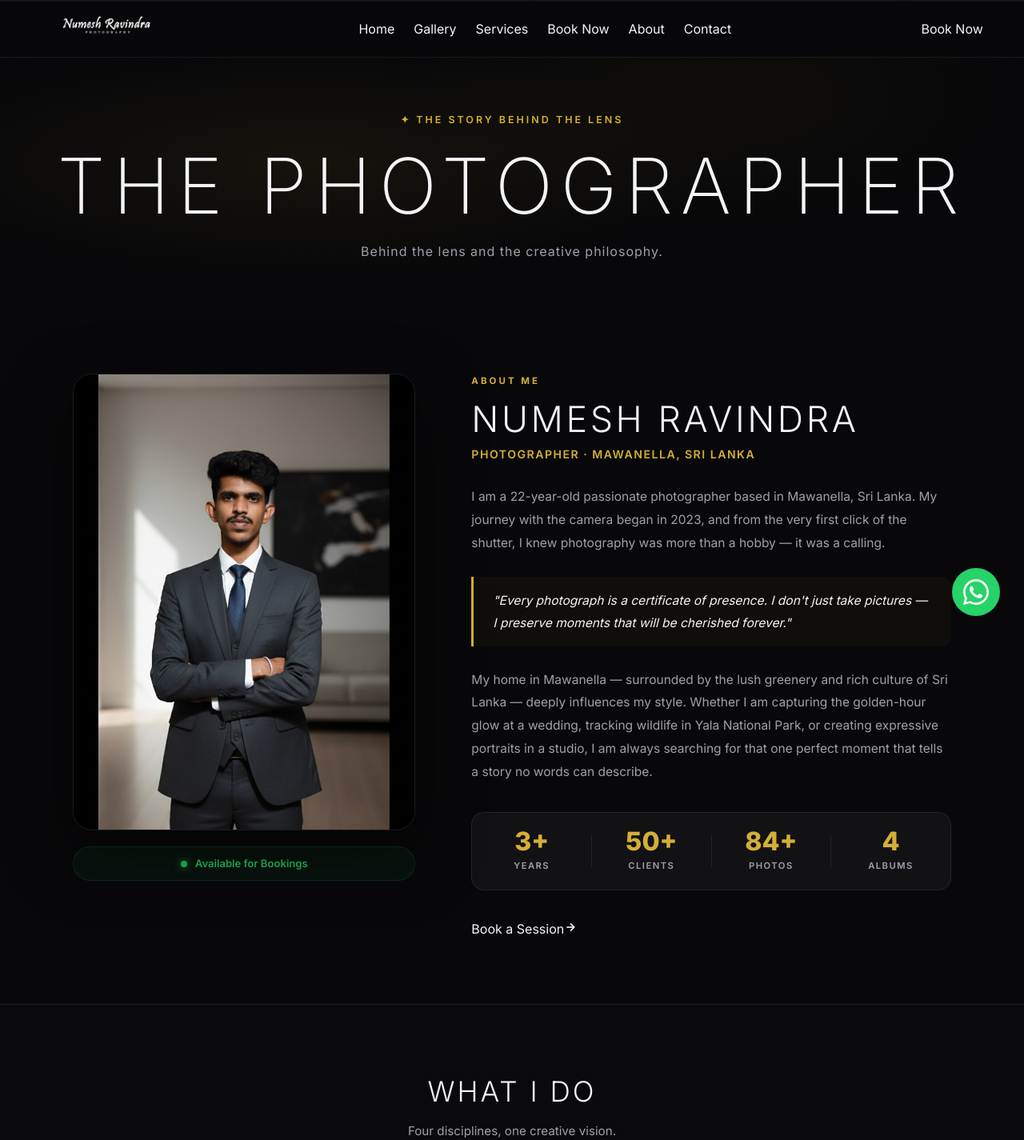
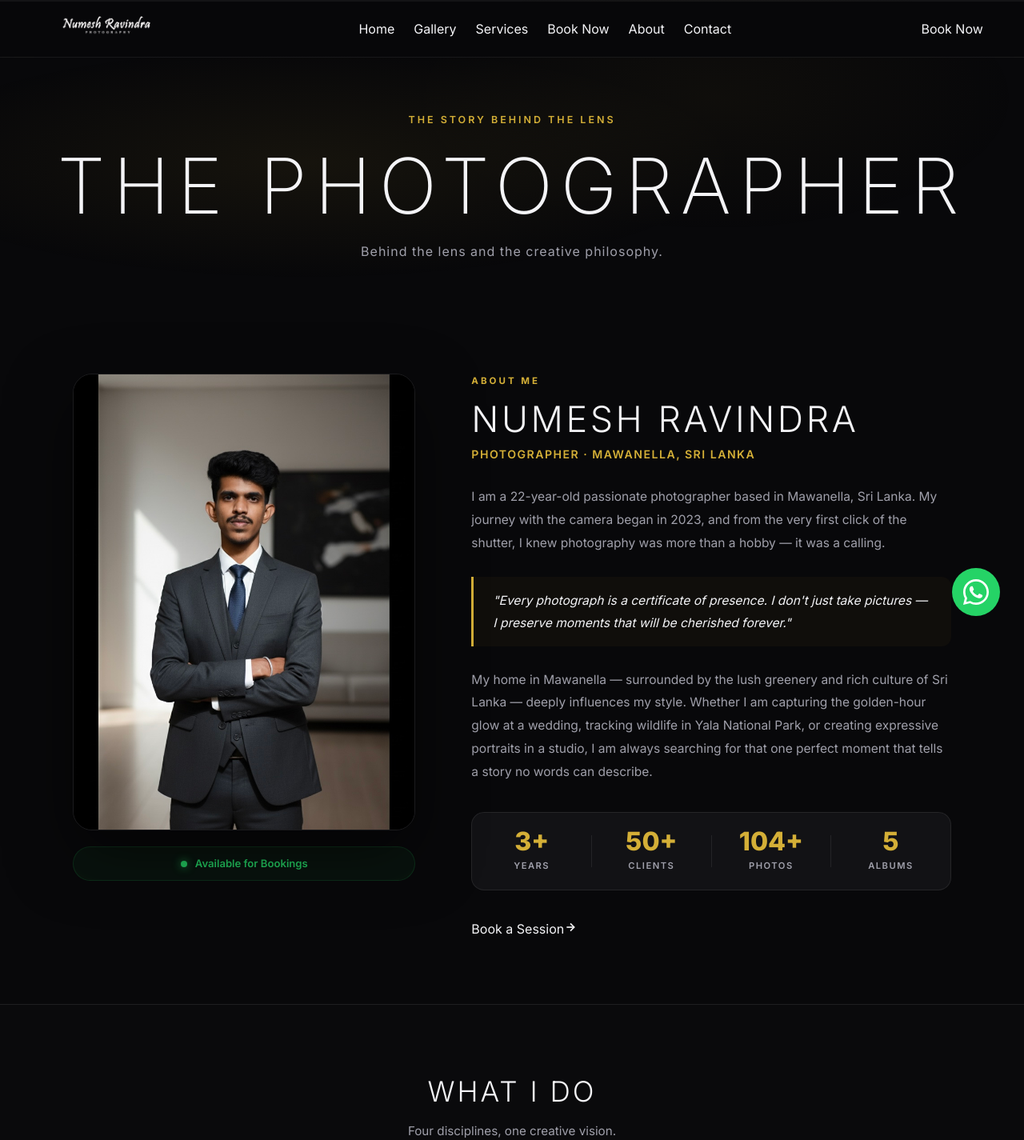
Before and after one commit to Numesh20/Numesh-Ravindra-Photography-Website-Frontend, a Next.js app: page /about in a window 1280 px wide. Shown: the top 1425 px of the page at 80% size. Built offline with nearby package versions, Linux system fonts and the light colour scheme.

Commit message:
remove decorative symbol from About page, update stats

```diff
--- a/src/app/about/AboutClient.js
+++ b/src/app/about/AboutClient.js
@@ -103,7 +103,7 @@ export default function AboutClient() {
       <section className="ap-hero">
         <div className="ap-hero-bg" />
         <div className="ap-hero-content">
-          <p className="ap-hero-eyebrow">✦ The Story Behind the Lens</p>
+          <p className="ap-hero-eyebrow">The Story Behind the Lens</p>
           <h1 className="ap-hero-title">The Photographer</h1>
           <p className="ap-hero-sub">Behind the lens and the creative philosophy.</p>
         </div>
@@ -166,12 +166,12 @@ export default function AboutClient() {
               </div>
               <div className="ap-stat-divider" />
               <div className="ap-stat">
-                <span className="ap-stat-num">84+</span>
+                <span className="ap-stat-num">104+</span>
                 <span className="ap-stat-label">Photos</span>
               </div>
               <div className="ap-stat-divider" />
               <div className="ap-stat">
-                <span className="ap-stat-num">4</span>
+                <span className="ap-stat-num">5</span>
                 <span className="ap-stat-label">Albums</span>
               </div>
             </div>
```
